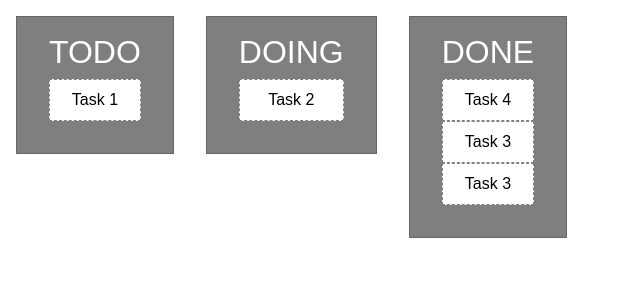
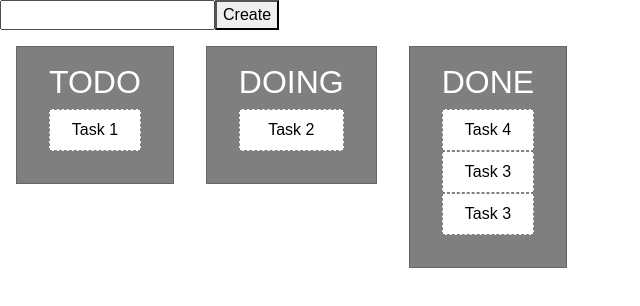
Before and after one commit to shania873/Trello-react, a React (Create React App) app in the folder client/: page / in a window 1280 px wide. Shown: the top 306 px of the page, without its empty margins (0-640 px from the left). Built offline with nearby package versions, Linux system fonts and the light colour scheme.

Commit message:
ADD list tasks

```diff
--- a/client/src/App.js
+++ b/client/src/App.js
@@ -1,14 +1,23 @@
-import React from "react";
+import React, { useEffect, useState } from "react";
 import DashboardContainer from "./components/dashboard-container/dashboard-container";
 import { DndProvider } from "react-dnd";
 import { HTML5Backend } from "react-dnd-html5-backend";
 import "./styles/App.scss";
+import CreateTask from "./components/create-task/create-task";
+import { Toaster } from "react-hot-toast";
 
 const App = () => {
+  const [tasks, setTasks] = useState([]);
+
+  useEffect(() => {
+    setTasks(JSON.parse(localStorage.getItem("tasks")));
+  });
   return (
     <div className="App">
+      <Toaster />
       <DndProvider backend={HTML5Backend}>
-        <DashboardContainer />
+        <CreateTask tasks={tasks} setTasks={setTasks}></CreateTask>
+        <DashboardContainer tasks={tasks} setTasks={setTasks} />
       </DndProvider>
     </div>
   );
--- /dev/null
+++ b/client/src/components/create-task/create-task.js
@@ -0,0 +1,47 @@
+import React, { useState } from "react";
+import { v4 as uuidv4 } from "uuid";
+import toast from "react-hot-toast";
+const CreateTask = ({ tasks, setTasks }) => {
+  const [task, setTask] = useState({
+    id: "",
+    name: "",
+    status: "todo",
+  });
+
+  console.log(task);
+
+  const handleSubmit = (e) => {
+    e.prevenDefault();
+    if (task.name.length < 3) return toast.error("Tu dois mettre un task !");
+
+    setTasks((prev) => {
+      const list = [...prev, task];
+      console.log(list);
+      //   localStorage.setItem("tasks", JSON.stringify(list));
+
+      //   return list;
+    });
+
+    toast.success("Task Created");
+
+    setTask({
+      id: "",
+      name: "",
+      status: "todo",
+    });
+  };
+  return (
+    <form onSubmit={handleSubmit}>
+      <input
+        type="text"
+        value={task.name}
+        onChange={(e) =>
+          setTask({ ...task, id: uuidv4(), name: e.target.value })
+        }
+      />
+      <button>Create</button>
+    </form>
+  );
+};
+
+export default CreateTask;
--- a/package.json
+++ b/package.json
@@ -22,9 +22,11 @@
     "mv": "^2.1.1",
     "mysql2": "^3.6.3",
     "nodemon": "^3.0.1",
+    "react-hot-toast": "^2.4.1",
     "sequelize": "^6.34.0",
     "socket.io": "^4.7.2",
-    "socket.io-client": "^4.7.2"
+    "socket.io-client": "^4.7.2",
+    "uuid": "^9.0.1"
   },
   "proxy": "http://localhost:3000"
 }
```
Also changed, not shown: 2 other files (tests, documents, lock files or other folders).
